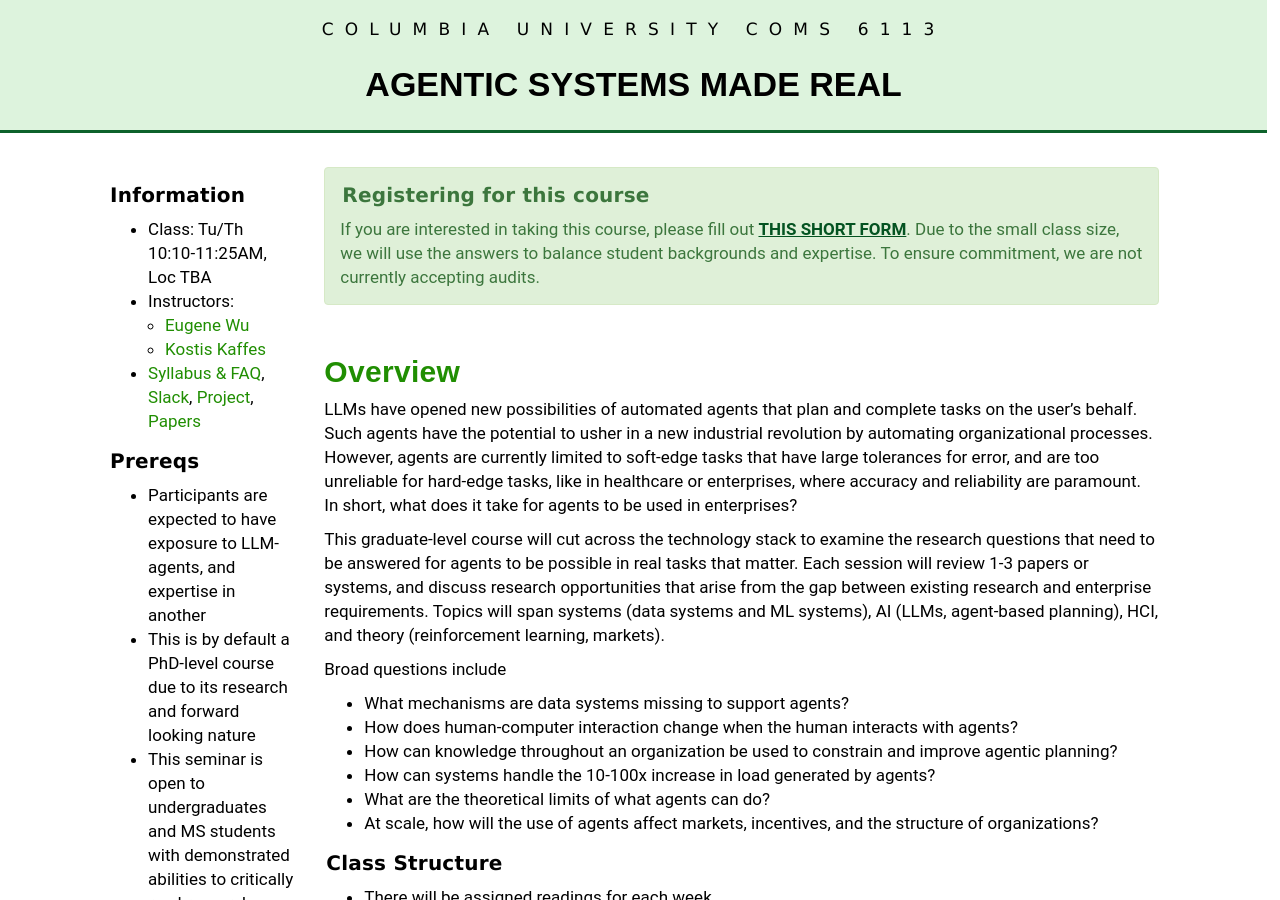
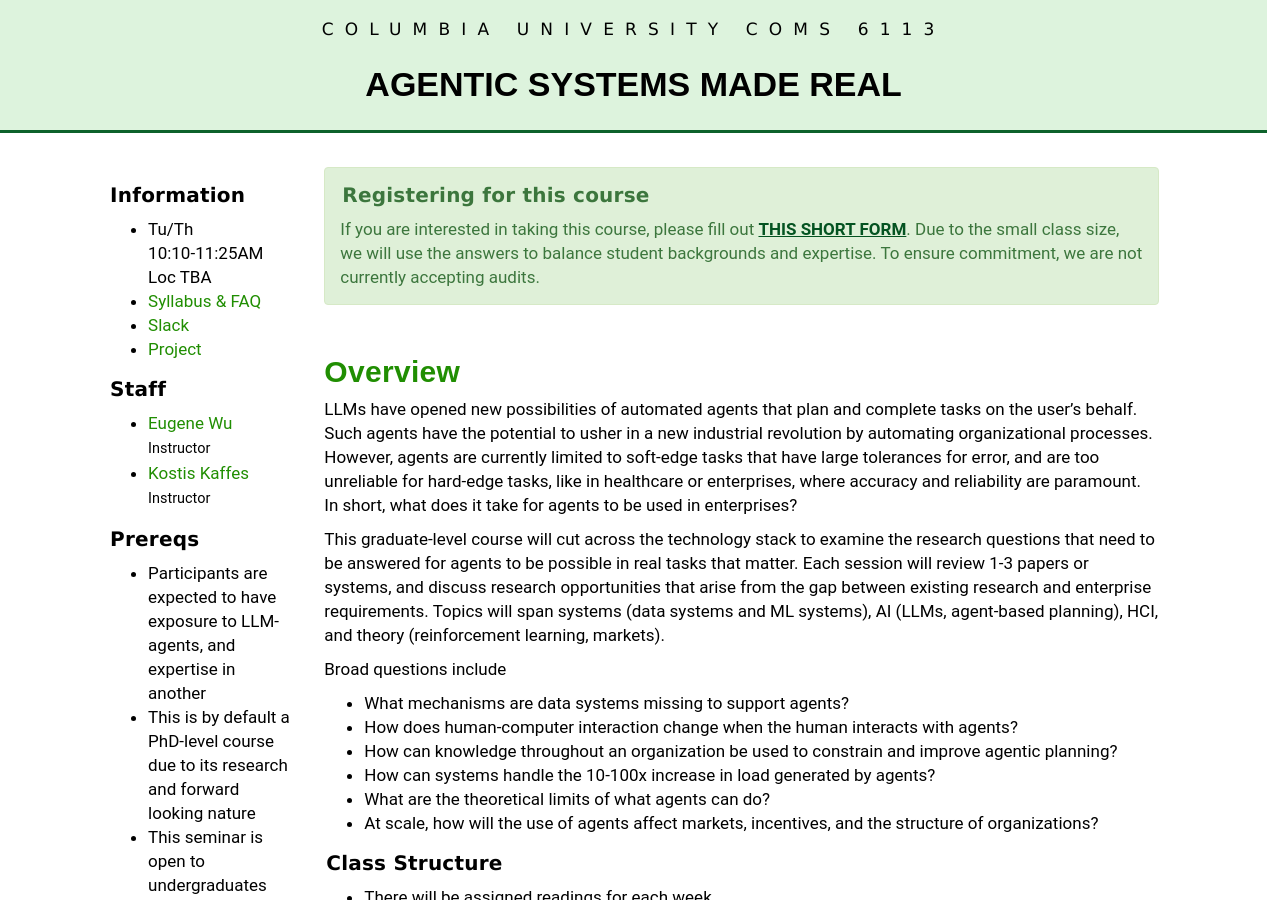
Before and after one commit to w6113/w6113.github.io, a Jekyll site: the page built from index.md, in a window 1280 px wide and 900 px high. Built offline with Jekyll 4.4.1, drawn with Linux system fonts in a browser that asks for light colours.

Commit message:
lazy commit msg

```diff
--- a/_includes/index_left.md
+++ b/_includes/index_left.md
@@ -1,14 +1,18 @@
 #### Information
 
 
-* Class: Tu/Th 10:10-11:25AM, Loc TBA
-* Instructors:
-  * [Eugene Wu](http://www.eugenewu.net)
-  * [Kostis Kaffes](https://www.cs.columbia.edu/~kkaffes/index.html)
-* [Syllabus & FAQ](./syllabus),
-[Slack](https://w6113-s25.slack.com),
-[Project](./projects),
-[Papers](./papers)
+* Tu/Th
+  10:10-11:25AM
+  Loc TBA
+* [Syllabus & FAQ](./syllabus)
+* [Slack](https://w6113-s25.slack.com)
+* [Project](./projects)
+
+
+#### Staff
+
+* [Eugene Wu](http://www.eugenewu.net) <small>Instructor</small>
+* [Kostis Kaffes](https://www.cs.columbia.edu/~kkaffes/index.html)  <small>Instructor</small>
 
 
 #### Prereqs
```
